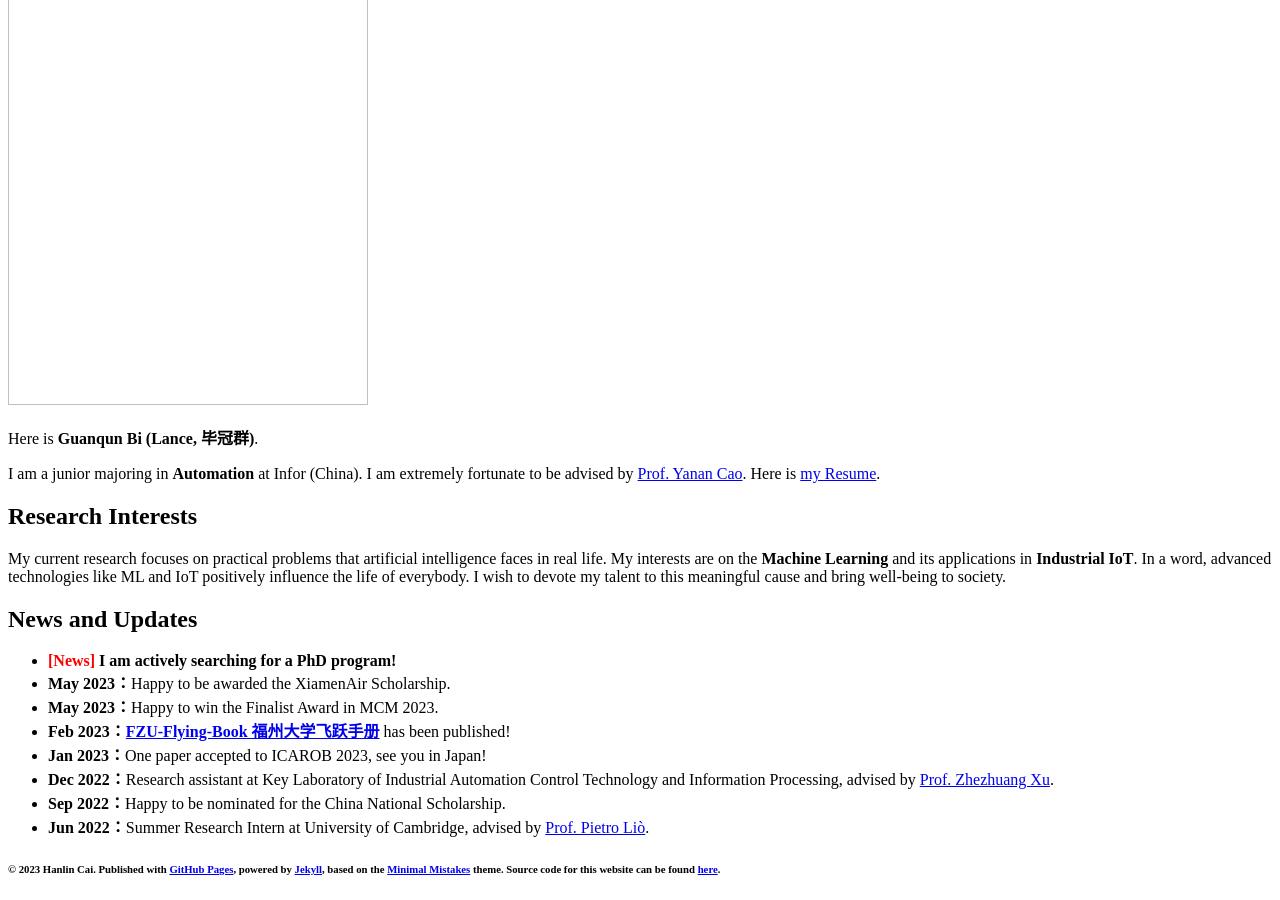
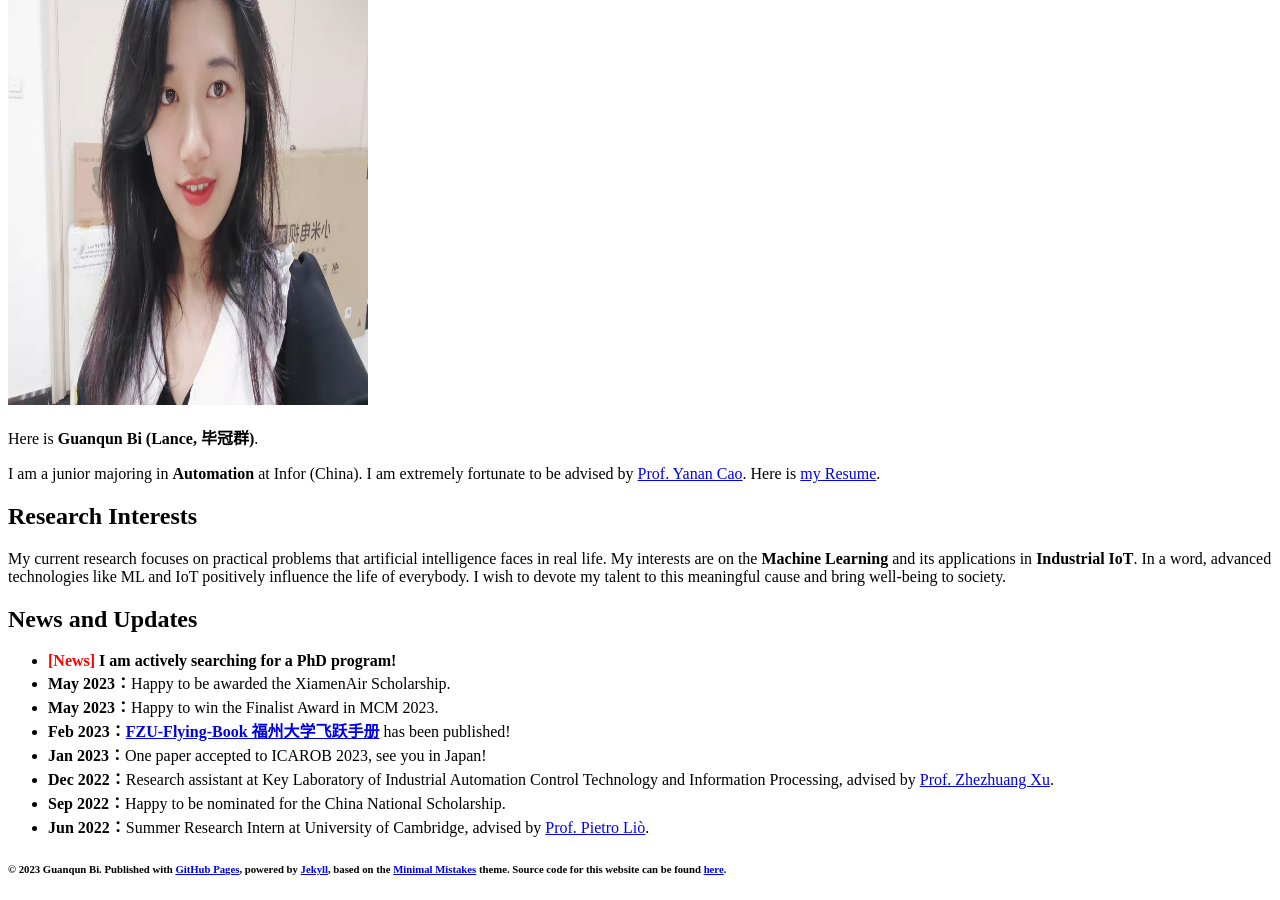
Before and after one commit to biguanqun/biguanqun.github.io, a Jekyll site: the page built from index.md, in a window 1280 px wide and 900 px high, scrolled down 708 px. Built offline with Jekyll 4.4.1, drawn with Linux system fonts in a browser that asks for light colours; nearby versions of some CDN libraries; comment, search, counter and statistics services are not loaded; our own code applies the rules of GitHub Pages for plain Markdown files.

Commit message:
modified:   _config.yml 	new file:   biguanqun.jpeg

```diff
--- a/_config.yml
+++ b/_config.yml
@@ -1,4 +1,4 @@
-title: Hanlin Cai
+title: Guanqun Bi
 # tagline: Two roads diverged in woods, I took the one less traveled by.
 description: Two roads diverged in woods, I took the one less traveled by.
 #Comment out url when working locally to resolve base urls correctly
@@ -6,10 +6,10 @@ url: https://caihanlin.com
 
 # Owner/author information
 owner:
-  name: Hanlin Cai
+  name: Guanqun Bi
   avatar: hanlin.jpg
 #  bio:
-  email: hanlin.cai@ieee.org
+  email: biguanqun@iie.ac.cn
   # Social networking links are used in author-bio sidebar. Update and remove as you like.
   twitter: lancecai2002
   # facebook: caihanlin2002
```
Also changed, not shown: biguanqun.jpeg (added).
